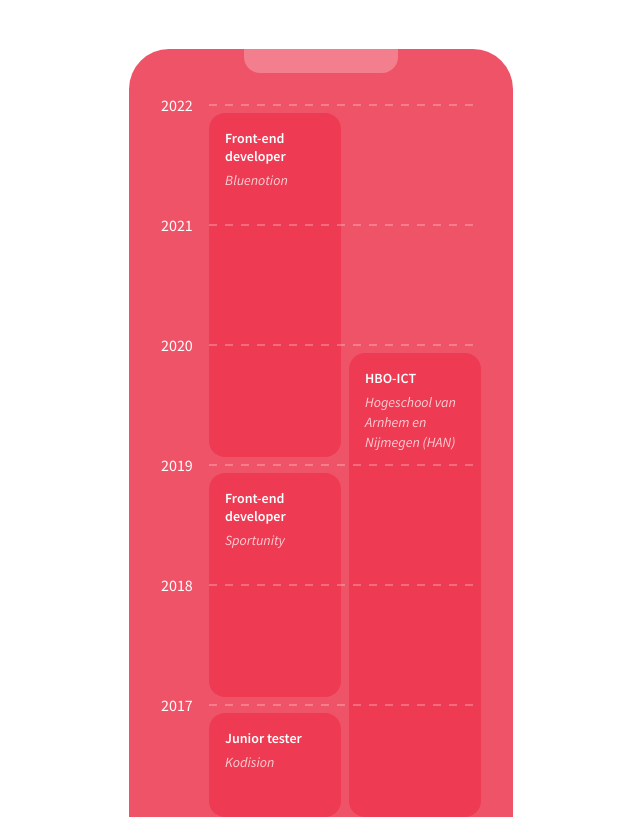
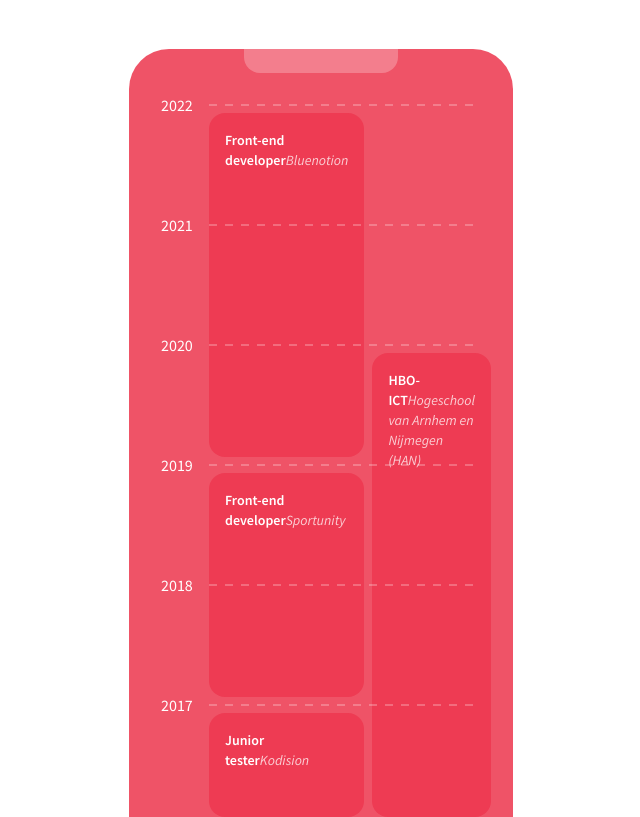
Before and after one commit to bartkoelewijnnl/bart-koelewijn, a Next.js app: page / in a window 1280 px wide. Shown: the part 2300-3117 px from the top of the page, without its empty margins (319-959 px from the left). Built offline with nearby package versions, Linux system fonts and the light colour scheme.

Commit message:
Lighthouse

```diff
--- a/components/IntroCta/index.tsx
+++ b/components/IntroCta/index.tsx
@@ -9,7 +9,7 @@
     return (
         <Cta>
             <Dots isSmall />
-            <Link href="#awaretrain" to="awaretrain" smooth offset={-64}>
+            <Link href="#awaretrain" to="awaretrain" smooth offset={-64} aria-label="Scroll naar inhoud">
                 <RoundButton />
             </Link>
         </Cta>
--- a/components/section/SectionCareer/components/Item/styles.ts
+++ b/components/section/SectionCareer/components/Item/styles.ts
@@ -20,7 +20,7 @@
     padding: 1rem;
 `;
 
-export const Title = styled.h4`
+export const Title = styled.span`
     color: ${({ theme }) => theme.colors.white};
     flex: 1;
     font-size: 0.875rem;
```
